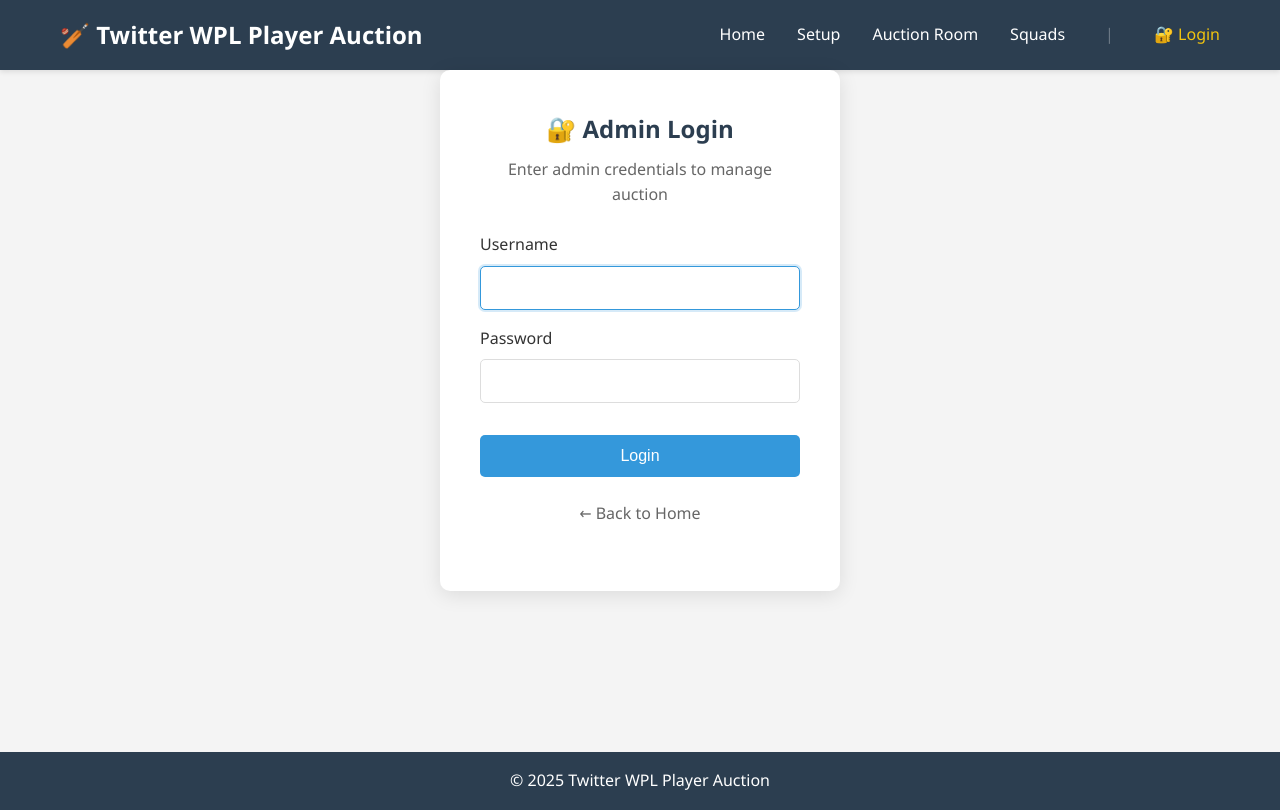
After one commit to kalyan-v/Auction, a Flask app: page /login in a window 1280 px wide. The commit adds this page. Run offline with Flask 3, Linux system fonts and the light colour scheme.

Commit message:
admin control

```diff
--- a/app/routes.py
+++ b/app/routes.py
@@ -1,8 +1,22 @@
-from flask import Blueprint, render_template, jsonify, request
+from flask import Blueprint, render_template, jsonify, request, current_app, session, redirect, url_for
 from datetime import datetime
 from zoneinfo import ZoneInfo
+from functools import wraps
 from app import db
 from app.models import Team, Player, Bid, AuctionState
+
+def is_admin():
+    """Check if current user is logged in as admin"""
+    return session.get('is_admin', False)
+
+def admin_required(f):
+    """Decorator to check if user is logged in as admin"""
+    @wraps(f)
+    def decorated_function(*args, **kwargs):
+        if not is_admin():
+            return jsonify({'success': False, 'error': 'Admin login required'}), 403
+        return f(*args, **kwargs)
+    return decorated_function
 
 PACIFIC_TZ = ZoneInfo('America/Los_Angeles')
 
@@ -25,18 +39,40 @@ def index():
     """Home page"""
     return render_template('index.html')
 
+@main_bp.route('/login', methods=['GET', 'POST'])
+def login():
+    """Admin login page"""
+    if request.method == 'POST':
+        username = request.form.get('username')
+        password = request.form.get('password')
+
+        if (username == current_app.config['ADMIN_USERNAME'] and
+            password == current_app.config['ADMIN_PASSWORD']):
+            session['is_admin'] = True
+            return redirect(request.args.get('next') or url_for('main.setup'))
+        else:
+            return render_template('login.html', error='Invalid credentials')
+
+    return render_template('login.html')
+
+@main_bp.route('/logout')
+def logout():
+    """Logout admin"""
+    session.pop('is_admin', None)
+    return redirect(url_for('main.index'))
+
 @main_bp.route('/setup')
 def setup():
-    """Setup page for adding teams and players"""
+    """Setup page for adding teams and players - view only if not admin"""
     teams = Team.query.all()
     players = Player.query.all()
-    return render_template('setup.html', teams=teams, players=players)
+    return render_template('setup.html', teams=teams, players=players, admin_mode=is_admin())
 
 @main_bp.route('/squads')
 def squads():
     """View all team squads with players and budgets"""
     teams = Team.query.all()
-    return render_template('squads.html', teams=teams)
+    return render_template('squads.html', teams=teams, admin_mode=is_admin())
 
 @auction_bp.route('/')
 def auction_room():
@@ -45,13 +81,15 @@ def auction_room():
     players = Player.query.filter_by(status='available').all()
     unsold_players = Player.query.filter_by(status='unsold').all()
     auction_state = AuctionState.query.first()
-    return render_template('auction.html', teams=teams, players=players, unsold_players=unsold_players, auction_state=auction_state)
+    return render_template('auction.html', teams=teams, players=players, unsold_players=unsold_players, auction_state=auction_state, admin_mode=is_admin())
 
 # API endpoints
 @api_bp.route('/teams', methods=['GET', 'POST'])
 def manage_teams():
     """Get all teams or create a new team"""
     if request.method == 'POST':
+        if not is_admin():
+            return jsonify({'success': False, 'error': 'Admin login required'}), 403
         data = request.get_json()
         budget = data.get('budget', 500000000)
         team = Team(name=data['name'], budget=budget, initial_budget=budget)
@@ -66,6 +104,8 @@ def manage_teams():
 def manage_players():
     """Get all players or create a new player"""
     if request.method == 'POST':
+        if not is_admin():
+            return jsonify({'success': False, 'error': 'Admin login required'}), 403
         data = request.get_json()
         player = Player(
             name=data['name'],
@@ -90,6 +130,9 @@ def manage_players():
 @api_bp.route('/players/<int:player_id>', methods=['PUT', 'DELETE'])
 def update_player(player_id):
     """Update or delete a player"""
+    if not is_admin():
+        return jsonify({'success': False, 'error': 'Admin login required'}), 403
+
     player = Player.query.get(player_id)
     if not player:
         return jsonify({'success': False, 'error': 'Player not found'})
@@ -113,6 +156,38 @@ def update_player(player_id):
     player.base_price = data.get('base_price', player.base_price)
     db.session.commit()
     return jsonify({'success': True})
+
+@api_bp.route('/players/<int:player_id>/release', methods=['POST'])
+def release_player(player_id):
+    """Release a player from their team back to auction pool"""
+    if not is_admin():
+        return jsonify({'success': False, 'error': 'Admin access required'}), 403
+
+    player = Player.query.get_or_404(player_id)
+
+    if player.status != 'sold':
+        return jsonify({'success': False, 'error': 'Player is not currently sold to a team'})
+
+    # Get the team to refund the budget
+    team = player.team
+    if team:
+        # Refund the team's budget with the player's sale price
+        team.budget += player.current_price
+
+    # Reset player to available status
+    player.status = 'available'
+    player.team_id = None
+    player.current_price = player.base_price
+
+    # Delete all bids for this player
+    Bid.query.filter_by(player_id=player_id).delete()
+
+    db.session.commit()
+
+    return jsonify({
+        'success': True,
+        'message': f'{player.name} has been released back to auction'
+    })
 
 @api_bp.route('/players/random', methods=['GET'])
 def get_random_player():
@@ -204,6 +279,9 @@ def get_player_bids(player_id):
 @api_bp.route('/bid', methods=['POST'])
 def place_bid():
     """Place a bid on the current player"""
+    if not is_admin():
+        return jsonify({'success': False, 'error': 'Admin login required'}), 403
+
     data = request.get_json()
     player_id = data['player_id']
     team_id = data['team_id']
@@ -237,6 +315,9 @@ def place_bid():
 @api_bp.route('/auction/start/<int:player_id>', methods=['POST'])
 def start_auction(player_id):
     """Start auction for a specific player"""
+    if not is_admin():
+        return jsonify({'success': False, 'error': 'Admin login required'}), 403
+
     player = Player.query.get(player_id)
     if not player:
         return jsonify({'success': False, 'error': 'Player not found'})
@@ -261,6 +342,9 @@ def start_auction(player_id):
 @api_bp.route('/auction/end', methods=['POST'])
 def end_auction():
     """End current auction and assign player to highest bidder"""
+    if not is_admin():
+        return jsonify({'success': False, 'error': 'Admin login required'}), 403
+
     auction_state = AuctionState.query.first()
     if not auction_state or not auction_state.is_active:
         return jsonify({'success': False, 'error': 'No active auction'})
@@ -289,6 +373,9 @@ def end_auction():
 @api_bp.route('/auction/unsold', methods=['POST'])
 def mark_unsold():
     """Mark current player as unsold"""
+    if not is_admin():
+        return jsonify({'success': False, 'error': 'Admin login required'}), 403
+
     auction_state = AuctionState.query.first()
     if not auction_state or not auction_state.is_active:
         return jsonify({'success': False, 'error': 'No active auction'})
@@ -307,6 +394,9 @@ def mark_unsold():
 @api_bp.route('/auction/reset-price', methods=['POST'])
 def reset_price():
     """Reset the current player's price to a specific amount"""
+    if not is_admin():
+        return jsonify({'success': False, 'error': 'Admin login required'}), 403
+
     auction_state = AuctionState.query.first()
     if not auction_state or not auction_state.is_active:
         return jsonify({'success': False, 'error': 'No active auction'})
--- a/app/static/css/style.css
+++ b/app/static/css/style.css
@@ -15,6 +15,18 @@ body {
     max-width: 1200px;
     margin: 0 auto;
     padding: 0 20px;
+}
+
+/* Read-only Banner */
+.readonly-banner {
+    background: linear-gradient(135deg, #fff3cd 0%, #ffeeba 100%);
+    border: 1px solid #ffc107;
+    color: #856404;
+    padding: 1rem;
+    border-radius: 8px;
+    margin-bottom: 1.5rem;
+    text-align: center;
+    font-size: 0.95rem;
 }
 
 /* Navbar */
@@ -50,6 +62,35 @@ body {
 
 .nav-links a:hover {
     color: #3498db;
+}
+
+.nav-links .nav-divider {
+    color: rgba(255,255,255,0.3);
+    margin: 0 0.5rem;
+}
+
+.nav-links .admin-badge {
+    background: #27ae60;
+    color: white;
+    padding: 0.25rem 0.75rem;
+    border-radius: 20px;
+    font-size: 0.85rem;
+}
+
+.nav-links .logout-link {
+    color: #e74c3c;
+}
+
+.nav-links .logout-link:hover {
+    color: #c0392b;
+}
+
+.nav-links .login-link {
+    color: #f1c40f;
+}
+
+.nav-links .login-link:hover {
+    color: #f39c12;
 }
 
 /* Main Content */
@@ -847,6 +888,17 @@ footer {
     background: #f0f7ff;
 }
 
+/* Release button in squads */
+.release-btn {
+    font-size: 0.75rem;
+    padding: 0.3rem 0.6rem;
+    white-space: nowrap;
+}
+
+.squad-table td:last-child {
+    text-align: center;
+}
+
 .position-badge {
     display: inline-block;
     padding: 0.25rem 0.5rem;
--- a/app/templates/base.html
+++ b/app/templates/base.html
@@ -15,6 +15,13 @@
                 <li><a href="{{ url_for('main.setup') }}">Setup</a></li>
                 <li><a href="{{ url_for('auction.auction_room') }}">Auction Room</a></li>
                 <li><a href="{{ url_for('main.squads') }}">Squads</a></li>
+                <li class="nav-divider">|</li>
+                {% if session.get('is_admin') %}
+                <li><span class="admin-badge">👤 Admin</span></li>
+                <li><a href="{{ url_for('main.logout') }}" class="logout-link">Logout</a></li>
+                {% else %}
+                <li><a href="{{ url_for('main.login') }}" class="login-link">🔐 Login</a></li>
+                {% endif %}
             </ul>
         </div>
     </nav>
--- /dev/null
+++ b/app/templates/login.html
@@ -0,0 +1,115 @@
+{% extends "base.html" %}
+
+{% block title %}Admin Login - Player Auction System{% endblock %}
+
+{% block content %}
+<div class="login-container">
+    <div class="login-box">
+        <h2>🔐 Admin Login</h2>
+        <p>Enter admin credentials to manage auction</p>
+
+        {% if error %}
+        <div class="error-message">{{ error }}</div>
+        {% endif %}
+
+        <form method="POST" class="login-form">
+            <div class="form-group">
+                <label for="username">Username</label>
+                <input type="text" id="username" name="username" required autofocus>
+            </div>
+            <div class="form-group">
+                <label for="password">Password</label>
+                <input type="password" id="password" name="password" required>
+            </div>
+            <button type="submit" class="btn btn-primary btn-block">Login</button>
+        </form>
+
+        <p class="back-link"><a href="{{ url_for('main.index') }}">← Back to Home</a></p>
+    </div>
+</div>
+
+<style>
+.login-container {
+    display: flex;
+    justify-content: center;
+    align-items: center;
+    min-height: 60vh;
+}
+
+.login-box {
+    background: white;
+    padding: 2.5rem;
+    border-radius: 10px;
+    box-shadow: 0 4px 20px rgba(0,0,0,0.1);
+    width: 100%;
+    max-width: 400px;
+    text-align: center;
+}
+
+.login-box h2 {
+    margin-bottom: 0.5rem;
+    color: #2c3e50;
+}
+
+.login-box > p {
+    color: #666;
+    margin-bottom: 1.5rem;
+}
+
+.login-form {
+    text-align: left;
+}
+
+.login-form .form-group {
+    margin-bottom: 1rem;
+}
+
+.login-form label {
+    display: block;
+    margin-bottom: 0.5rem;
+    font-weight: 500;
+    color: #333;
+}
+
+.login-form input {
+    width: 100%;
+    padding: 0.75rem;
+    border: 1px solid #ddd;
+    border-radius: 5px;
+    font-size: 1rem;
+}
+
+.login-form input:focus {
+    outline: none;
+    border-color: #3498db;
+    box-shadow: 0 0 0 2px rgba(52, 152, 219, 0.2);
+}
+
+.btn-block {
+    width: 100%;
+    margin-top: 1rem;
+}
+
+.error-message {
+    background: #fee;
+    color: #c0392b;
+    padding: 0.75rem;
+    border-radius: 5px;
+    margin-bottom: 1rem;
+    border: 1px solid #f5c6cb;
+}
+
+.back-link {
+    margin-top: 1.5rem;
+}
+
+.back-link a {
+    color: #666;
+    text-decoration: none;
+}
+
+.back-link a:hover {
+    color: #3498db;
+}
+</style>
+{% endblock %}
--- a/config.py
+++ b/config.py
@@ -6,6 +6,10 @@ class Config:
     SQLALCHEMY_DATABASE_URI = os.environ.get('DATABASE_URL') or 'sqlite:///auction.db'
     SQLALCHEMY_TRACK_MODIFICATIONS = False
 
+    # Admin credentials - change these!
+    ADMIN_USERNAME = os.environ.get('ADMIN_USERNAME', 'admin')
+    ADMIN_PASSWORD = os.environ.get('ADMIN_PASSWORD', 'wpl2025')
+
     # Auction settings
     DEFAULT_AUCTION_TIME = 300  # 5 minutes in seconds
     MIN_BID_INCREMENT = 1000000  # Minimum bid increment (10 Lakhs)
```
Also changed, not shown: app/templates/auction.html (+17 -3 lines), app/templates/readonly.html (added, +34 -0 lines), app/templates/setup.html (+14 -0 lines), app/templates/squads.html (+42 -4 lines).
